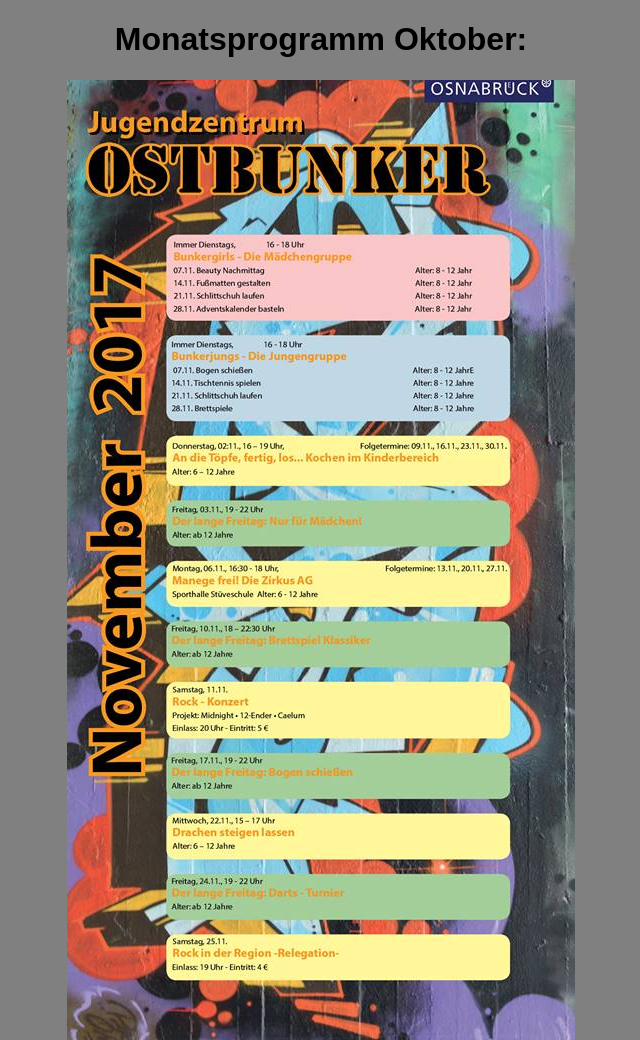
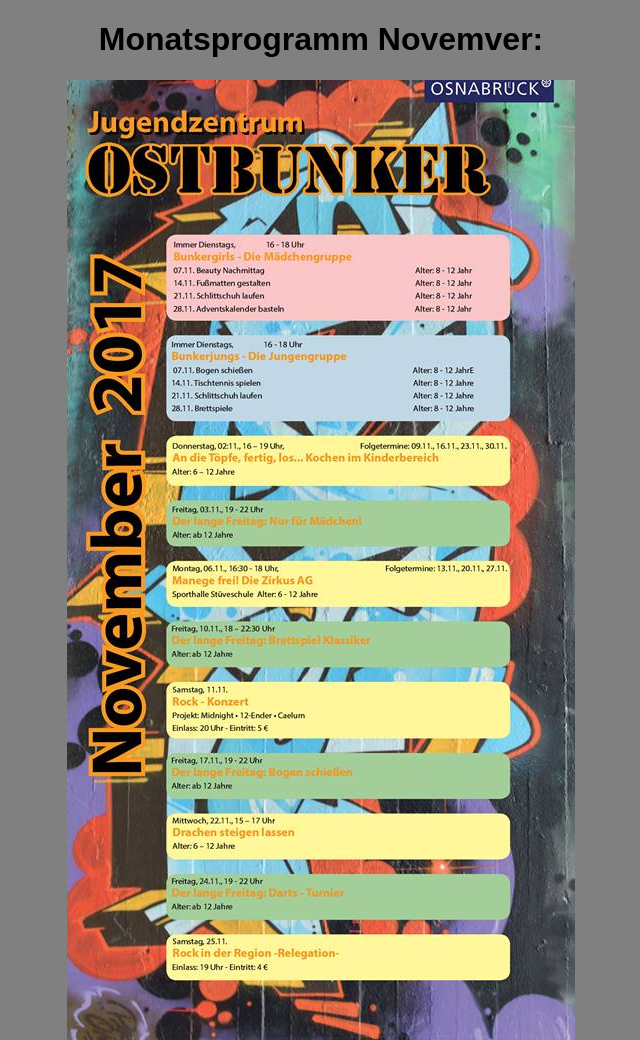
Before and after one commit to ostbunker/ostbunker.github.io, a plain HTML site: page index.html in a window 1280 px wide. Shown: the whole page, without its empty margins (319-959 px from the left). Drawn offline with Linux system fonts and the light colour scheme.

```diff
--- a/index.html
+++ b/index.html
@@ -5,7 +5,7 @@
 	<link rel="stylesheet" href="./main.css">
 </head>
 <body>
-	<h1>Monatsprogramm Oktober: </h1>
+	<h1>Monatsprogramm Novemver: </h1>
 	<div class="container">
 		<img src="./assets/programmnovember.jpg">
 	</div>
```
